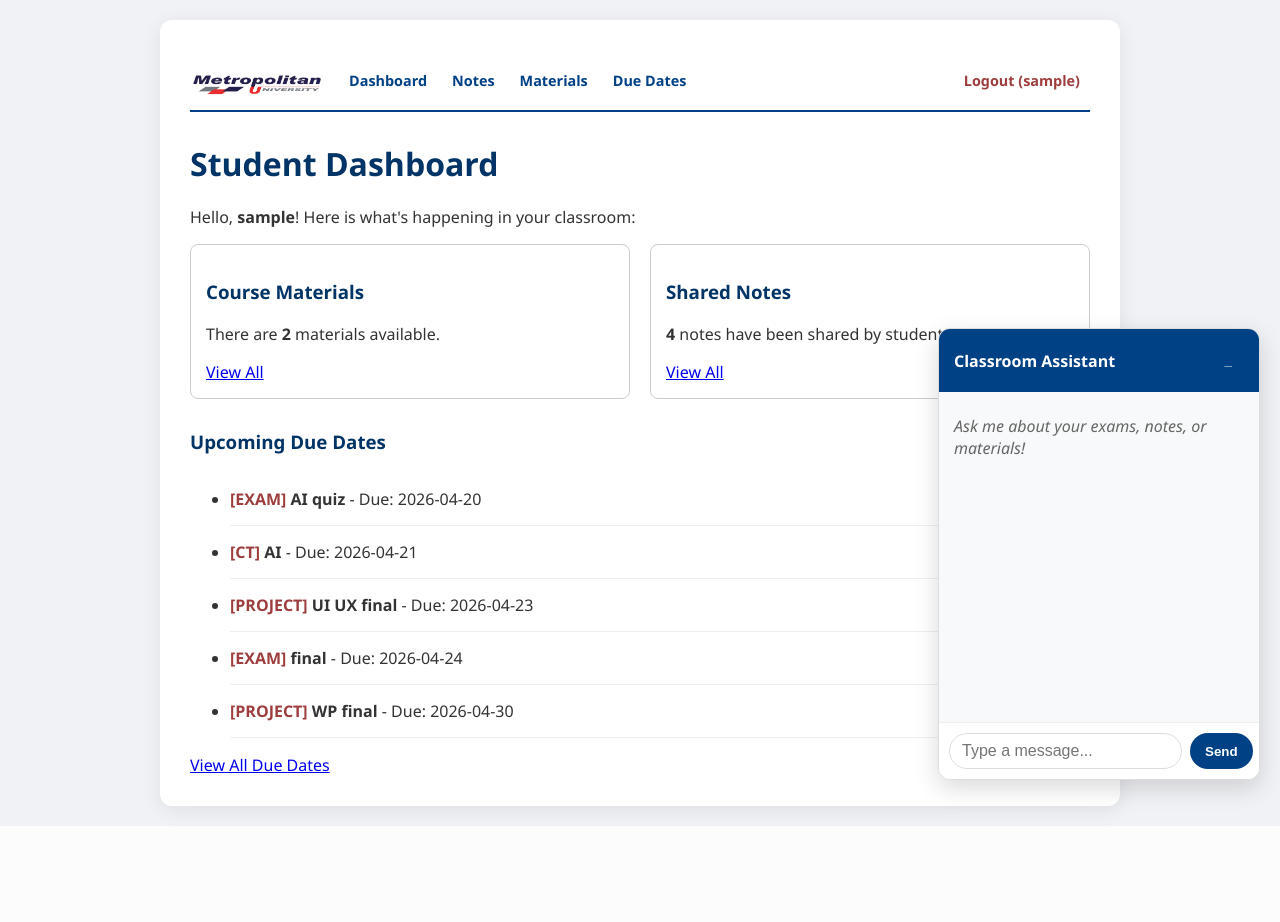
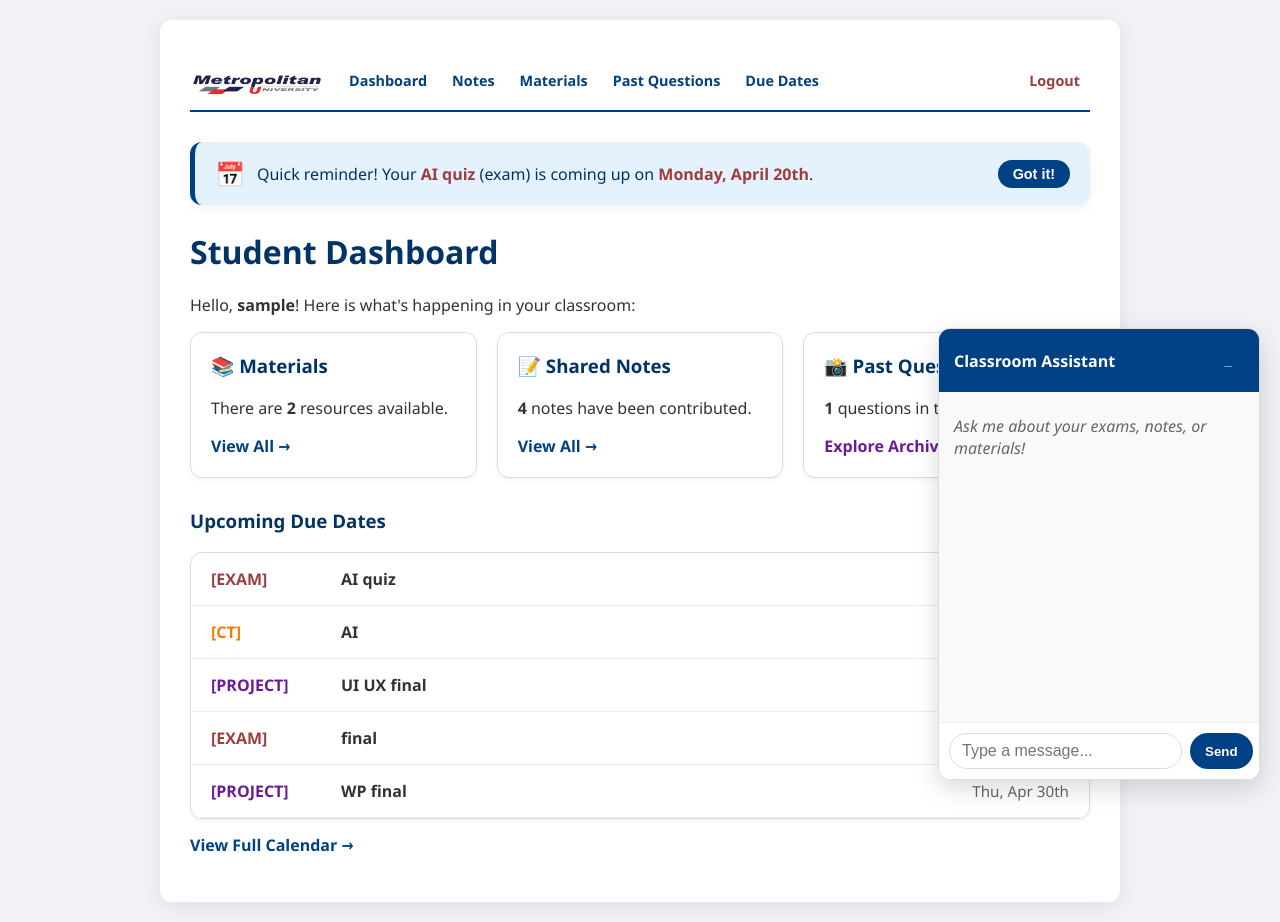
Before and after one commit to Azenof/MU-Classroom, a PHP site: page /chat/dashboard.php in a window 1280 px wide. Before the commit the page ends 826 px from the top, so only its background shows below. Run offline with PHP 8.4, Linux system fonts and the light colour scheme; the visitor is signed in with stand-in values (Sample User, id 1); data comes from the database, SQL or seed files in the repository; both versions use the stored data as it was after the commit.

Commit message:
Add proactive reminders, past questions feature, and enhance due date categories and UI

```diff
--- a/assets/css/style.css
+++ b/assets/css/style.css
@@ -43,7 +43,12 @@ button:hover { background-color: #002752; }
 }
 
 .item { border-bottom: 1px solid #eee; padding: 15px 0; }
-.due-date { font-weight: bold; color: #9d3d3d; } /* Matte Red */
+.due-date { font-weight: bold; color: #9d3d3d; } /* Default Matte Red for Exams */
+.due-date.assignment { color: #d4a017; } /* Softer Matte Yellow */
+.due-date.ct { color: #f57c00; } /* Orange */
+.due-date.presentation { color: #388e3c; } /* Green */
+.due-date.project { color: #6a1b9a; } /* Deep Purple */
+.due-date.exam { color: #9d3d3d; } /* Matte Red */
 
 /* AI Chatbot Styles */
 #ai-chat-container {
@@ -106,3 +111,58 @@ button:hover { background-color: #002752; }
 .chat-btn:hover {
     background: #002752;
 }
+
+/* Proactive Reminder Styles */
+.proactive-reminder {
+    background: #e3f2fd;
+    border-left: 5px solid #004085;
+    padding: 15px 20px;
+    border-radius: 12px;
+    margin-bottom: 25px;
+    display: flex;
+    justify-content: space-between;
+    align-items: center;
+    box-shadow: 0 4px 12px rgba(0,0,0,0.05);
+    animation: slideDown 0.5s ease-out;
+}
+
+.reminder-content {
+    display: flex;
+    align-items: center;
+    gap: 12px;
+}
+
+.reminder-icon {
+    font-size: 1.5rem;
+}
+
+.reminder-text {
+    color: #003366;
+    font-weight: 500;
+}
+
+.reminder-text strong {
+    color: #9d3d3d;
+}
+
+.reminder-btn {
+    background: #004085;
+    color: white;
+    border: none;
+    padding: 6px 15px;
+    border-radius: 20px;
+    cursor: pointer;
+    font-size: 0.9rem;
+    font-weight: bold;
+    transition: all 0.2s;
+}
+
+.reminder-btn:hover {
+    background: #002752;
+    transform: scale(1.05);
+}
+
+@keyframes slideDown {
+    from { opacity: 0; transform: translateY(-20px); }
+    to { opacity: 1; transform: translateY(0); }
+}
--- a/dashboard.php
+++ b/dashboard.php
@@ -9,25 +9,65 @@ require_once 'includes/db.php';
 // Fetch recent data for summary
 $materials_count = $db->query("SELECT COUNT(*) FROM materials")->fetchColumn();
 $notes_count = $db->query("SELECT COUNT(*) FROM notes")->fetchColumn();
+$questions_count = $db->query("SELECT COUNT(*) FROM past_questions")->fetchColumn();
 $due_dates = $db->query("SELECT * FROM events WHERE due_date >= date('now', 'localtime') ORDER BY due_date ASC LIMIT 5")->fetchAll();
 
+// Proactive Reminder Logic
+$show_reminder = false;
+$imminent_event = null;
+if (!empty($due_dates)) {
+    $imminent_event = $due_dates[0];
+    $show_reminder = true;
+}
 ?>
 
 <?php include 'includes/header.php'; ?>
 
+<?php if ($show_reminder && $imminent_event): ?>
+    <?php
+        $date_obj = new DateTime($imminent_event['due_date']);
+        $friendly_date = $date_obj->format('l, F jS');
+    ?>
+    <div id="proactive-reminder" class="proactive-reminder">
+        <div class="reminder-content">
+            <span class="reminder-icon">📅</span>
+            <span class="reminder-text">
+                Quick reminder! Your <strong><?php echo htmlspecialchars($imminent_event['title']); ?></strong>
+                (<?php echo $imminent_event['type']; ?>) is coming up on <strong><?php echo $friendly_date; ?></strong>.
+            </span>
+        </div>
+        <button class="reminder-btn" onclick="dismissReminder()">Got it!</button>
+    </div>
+
+    <script>
+    function dismissReminder() {
+        const reminder = document.getElementById('proactive-reminder');
+        reminder.style.transition = 'opacity 0.3s ease, transform 0.3s ease';
+        reminder.style.opacity = '0';
+        reminder.style.transform = 'translateY(-10px)';
+        setTimeout(() => reminder.remove(), 300);
+    }
+    </script>
+<?php endif; ?>
+
 <h1>Student Dashboard</h1>
 <p>Hello, <strong><?php echo htmlspecialchars($_SESSION['user_name']); ?></strong>! Here is what's happening in your classroom:</p>
 
-<div style="display: flex; gap: 20px;">
-    <div style="flex: 1; border: 1px solid #ccc; padding: 15px; border-radius: 8px;">
-        <h3>Course Materials</h3>
-        <p>There are <strong><?php echo $materials_count; ?></strong> materials available.</p>
-        <a href="materials.php">View All</a>
+<div style="display: grid; grid-template-columns: repeat(auto-fit, minmax(250px, 1fr)); gap: 20px;">
+    <div style="border: 1px solid #ddd; padding: 20px; border-radius: 12px; background: white; box-shadow: 0 2px 4px rgba(0,0,0,0.05);">
+        <h3 style="margin-top: 0;">📚 Materials</h3>
+        <p>There are <strong><?php echo $materials_count; ?></strong> resources available.</p>
+        <a href="materials.php" style="color: #004085; font-weight: bold; text-decoration: none;">View All &rarr;</a>
     </div>
-    <div style="flex: 1; border: 1px solid #ccc; padding: 15px; border-radius: 8px;">
-        <h3>Shared Notes</h3>
-        <p><strong><?php echo $notes_count; ?></strong> notes have been shared by students.</p>
-        <a href="notes.php">View All</a>
+    <div style="border: 1px solid #ddd; padding: 20px; border-radius: 12px; background: white; box-shadow: 0 2px 4px rgba(0,0,0,0.05);">
+        <h3 style="margin-top: 0;">📝 Shared Notes</h3>
+        <p><strong><?php echo $notes_count; ?></strong> notes have been contributed.</p>
+        <a href="notes.php" style="color: #004085; font-weight: bold; text-decoration: none;">View All &rarr;</a>
+    </div>
+    <div style="border: 1px solid #ddd; padding: 20px; border-radius: 12px; background: white; box-shadow: 0 2px 4px rgba(0,0,0,0.05);">
+        <h3 style="margin-top: 0;">📸 Past Questions</h3>
+        <p><strong><?php echo $questions_count; ?></strong> questions in the archive.</p>
+        <a href="past_questions.php" style="color: #6a1b9a; font-weight: bold; text-decoration: none;">Explore Archive &rarr;</a>
     </div>
 </div>
 
@@ -36,15 +76,16 @@ $due_dates = $db->query("SELECT * FROM events WHERE due_date >= date('now', 'loc
     <?php if (empty($due_dates)): ?>
         <p>No upcoming exams or assignments!</p>
     <?php else: ?>
-        <ul>
+        <div style="background: white; border-radius: 12px; border: 1px solid #ddd; overflow: hidden; box-shadow: 0 2px 4px rgba(0,0,0,0.05);">
         <?php foreach ($due_dates as $event): ?>
-            <li class="item">
-                <span class="due-date">[<?php echo strtoupper($event['type']); ?>]</span>
-                <strong><?php echo htmlspecialchars($event['title']); ?></strong> - Due: <?php echo $event['due_date']; ?>
-            </li>
+            <div class="item" style="padding: 15px 20px; display: flex; align-items: center; border-bottom: 1px solid #eee;">
+                <span class="due-date <?php echo strtolower($event['type']); ?>" style="width: 130px; display: inline-block;">[<?php echo strtoupper($event['type']); ?>]</span>
+                <strong style="flex: 1;"><?php echo htmlspecialchars($event['title']); ?></strong>
+                <span style="color: #666; font-size: 0.95em;"><?php echo date('D, M jS', strtotime($event['due_date'])); ?></span>
+            </div>
         <?php endforeach; ?>
-        </ul>
-        <a href="calendar.php">View All Due Dates</a>
+        </div>
+        <p style="margin-top: 15px;"><a href="calendar.php" style="color: #004085; font-weight: bold; text-decoration: none;">View Full Calendar &rarr;</a></p>
     <?php endif; ?>
 </div>
 
--- a/includes/db.php
+++ b/includes/db.php
@@ -30,9 +30,18 @@ $db->exec("CREATE TABLE IF NOT EXISTS materials (
 $db->exec("CREATE TABLE IF NOT EXISTS events (
     id INTEGER PRIMARY KEY AUTOINCREMENT,
     title TEXT NOT NULL,
-    type TEXT CHECK(type IN ('assignment', 'exam')) NOT NULL,
+    type TEXT CHECK(type IN ('assignment', 'exam', 'CT', 'presentation', 'project')) NOT NULL,
     due_date DATE NOT NULL,
     description TEXT,
     created_at DATETIME DEFAULT CURRENT_TIMESTAMP
 )");
+
+$db->exec("CREATE TABLE IF NOT EXISTS past_questions (
+    id INTEGER PRIMARY KEY AUTOINCREMENT,
+    course_name TEXT NOT NULL,
+    exam_type TEXT NOT NULL,
+    batch TEXT NOT NULL,
+    image_path TEXT NOT NULL,
+    created_at DATETIME DEFAULT CURRENT_TIMESTAMP
+)");
 ?>
--- a/includes/header.php
+++ b/includes/header.php
@@ -14,9 +14,10 @@
         <a href="dashboard.php">Dashboard</a>
         <a href="notes.php">Notes</a>
         <a href="materials.php">Materials</a>
+        <a href="past_questions.php">Past Questions</a>
         <a href="calendar.php">Due Dates</a>
         <?php if (isset($_SESSION['user_id'])): ?>
-            <a href="logout.php" class="logout">Logout (<?php echo htmlspecialchars($_SESSION['user_name']); ?>)</a>
+            <a href="logout.php" class="logout">Logout</a>
         <?php else: ?>
             <a href="index.php" class="logout">Login</a>
         <?php endif; ?>
```
Also changed, not shown: calendar.php (+5 -2 lines), past_questions.php (added, +121 -0 lines), db/classroom.sqlite, uploads/questions/1776711793_56508fa91ba8fe464ff3e926f4f779d8.jpg (added), 2 other files.
